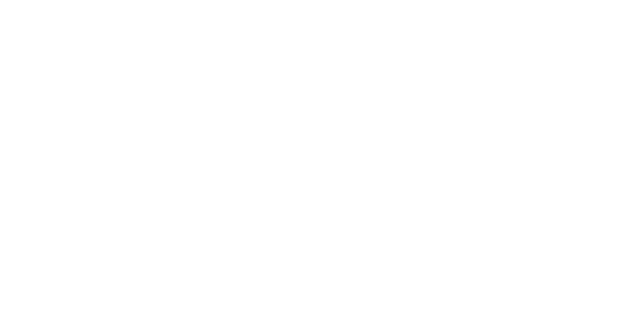
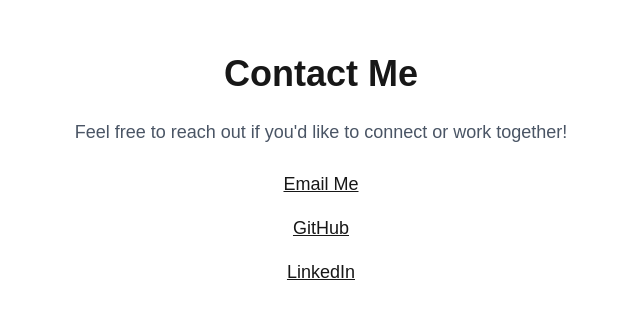
Before and after one commit to sreya86/Employee-Referal, a Next.js app: page / in a window 1280 px wide. Shown: the part 3502-3818 px from the top of the page, without its empty margins (319-959 px from the left). Before the commit the page ends 3272 px from the top, so only its background shows below. Built offline with nearby package versions, Linux system fonts and the light colour scheme.

Commit message:
Added Contacts

```diff
--- a/app/page.tsx
+++ b/app/page.tsx
@@ -2,6 +2,7 @@
 import About from "@/components/About";
 import Skills from "@/components/Skills";
 import Projects from "@/components/Projects";
+import Contact from "@/components/Contact";
 
 export default function Home() {
   return (
@@ -40,6 +41,7 @@
       <About />
       <Skills />
       <Projects />
+      <Contact />
     </>
   );
 }
--- /dev/null
+++ b/components/Contact.tsx
@@ -0,0 +1,41 @@
+export default function Contact() {
+  return (
+    <section
+      id="contact"
+      className="min-h-screen flex flex-col justify-center items-center text-center p-8"
+    >
+      <h2 className="text-4xl font-bold mb-6">
+        Contact Me
+      </h2>
+
+      <p className="text-lg text-gray-600 mb-6">
+        Feel free to reach out if you'd like to connect or work together!
+      </p>
+
+      <div className="flex flex-col gap-4">
+        <a
+          href="mailto:sreyak3210@gmail.com"
+          className="text-lg underline"
+        >
+          Email Me
+        </a>
+
+        <a
+          href="https://github.com/sreya86"
+          target="_blank"
+          className="text-lg underline"
+        >
+          GitHub
+        </a>
+
+        <a
+          href="https://www.linkedin.com/in/sreya-kunisetty-427088237/"
+          target="_blank"
+          className="text-lg underline"
+        >
+          LinkedIn
+        </a>
+      </div>
+    </section>
+  );
+}
```
